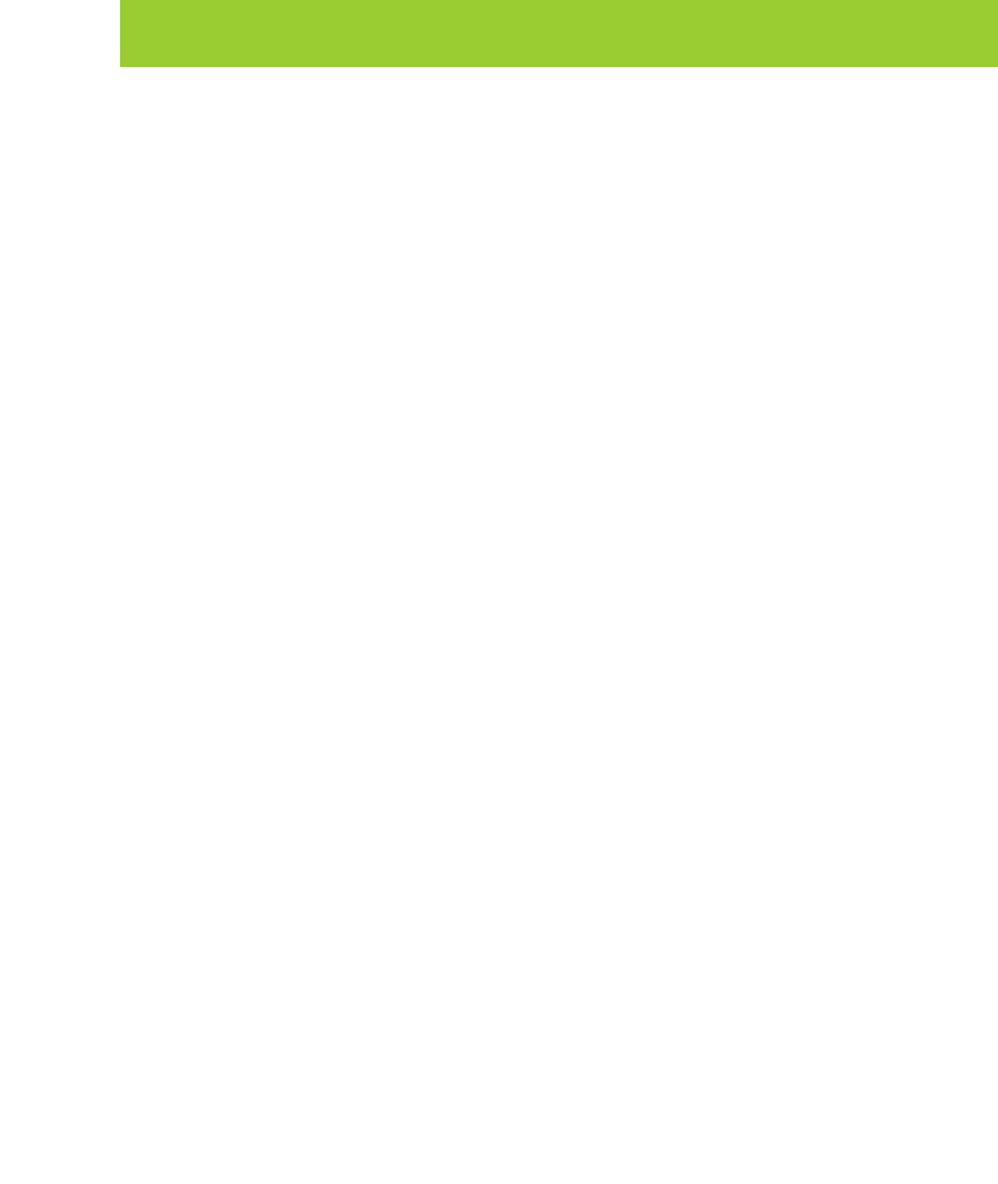
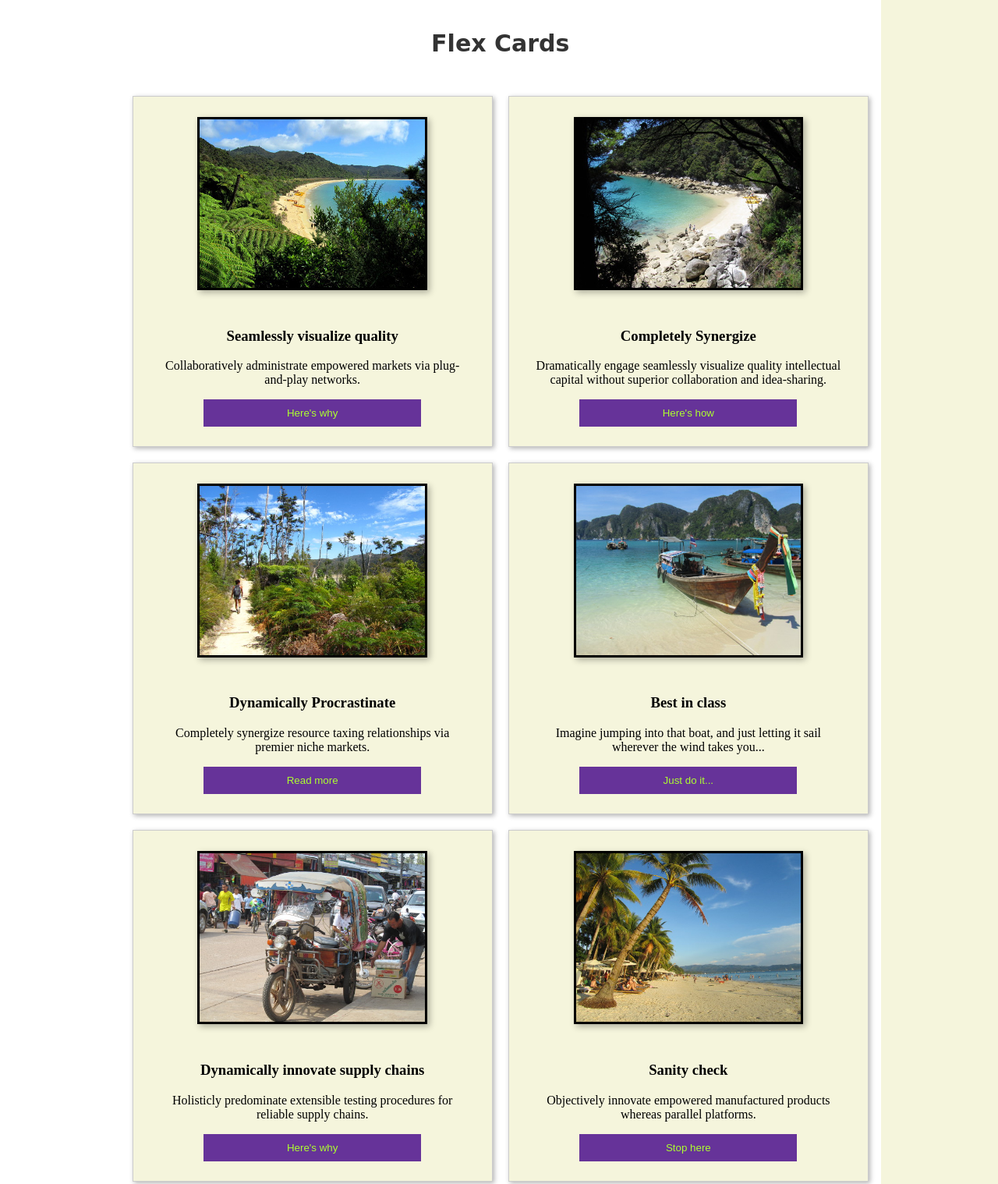
Before and after one commit to OmTamrakar914/Frontend-Basic-Project, a plain HTML site: page index.html in a window 1280 px wide. Shown: the part 1060-2578 px from the top of the page at 78% size. Before the commit the page ends 1146 px from the top, so only its background shows below. Drawn offline with Linux system fonts and the light colour scheme.

Commit message:
[Om] Add. created flex cards

```diff
--- a/index.html
+++ b/index.html
@@ -6,6 +6,7 @@
     <meta name="viewport" content="width=device-width, initial-scale=1.0">
     <title>Bridgelabz</title>
     <link rel="stylesheet" href="style.css">
+    <link rel="icon" href="assets/fav.png" type="image/png" />
 </head>
 
 <body>
@@ -14,8 +15,6 @@
     <nav class="col-1">
         <h2>Navigation</h2>
     </nav>
-
-
 
     <div class="col-2">
 
@@ -26,7 +25,8 @@
 
         <main class="content">
             <article>
-                <h2>Photo Gallery</h2>
+
+                <h2 class="section-title">Photo Gallery</h2>
                 <section class="cards">
                     <img src="assets/assets/gellerypic1.jpg" alt="Sample photo">
                     <img src="assets/assets/gellerypic2.jpg" alt="Sample photo">
@@ -38,6 +38,69 @@
                     <img src="assets/assets/gellerypic5.jpg" alt="Sample photo">
                     <img src="assets/assets/gellerypic9.jpg" alt="Sample photo">
                 </section>
+
+
+                <h2 class="section-title">Flex Cards</h2>
+                <section class="cards" id="flex-card">
+                    <div class="flex-container">
+                        <article class="card">
+                            <img src="assets/assets/gellerypic1.jpg" alt="Sample photo">
+                            <div class="text">
+                                <h3>Seamlessly visualize quality</h3>
+                                <p>Collaboratively administrate empowered markets via plug-and-play networks.</p>
+                                <button>Here's why</button>
+                            </div>
+                        </article>
+
+                        <article class="card">
+                            <img src="assets/assets/gellerypic2.jpg" alt="Sample photo">
+                            <div class="text">
+                                <h3>Completely Synergize</h3>
+                                <p>Dramatically engage seamlessly visualize quality intellectual capital without
+                                    superior collaboration and idea-sharing.</p>
+                                <button>Here's how</button>
+                            </div>
+                        </article>
+
+                        <article class="card">
+                            <img src="assets/assets/gellerypic3.jpg" alt="Sample photo">
+                            <div class="text">
+                                <h3>Dynamically Procrastinate</h3>
+                                <p>Completely synergize resource taxing relationships via premier niche markets.</p>
+                                <button>Read more</button>
+                            </div>
+                        </article>
+
+                        <article class="card">
+                            <img src="assets/assets/15l.jpg" alt="Sample photo">
+                            <div class="text">
+                                <h3>Best in class</h3>
+                                <p>Imagine jumping into that boat, and just letting it sail wherever the wind takes
+                                    you...</p>
+                                <button>Just do it...</button>
+                            </div>
+                        </article>
+
+                        <article class="card">
+                            <img src="assets/assets/25m.jpg" alt="Sample photo">
+                            <div class="text">
+                                <h3>Dynamically innovate supply chains</h3>
+                                <p>Holisticly predominate extensible testing procedures for reliable supply chains.</p>
+                                <button>Here's why</button>
+                            </div>
+                        </article>
+
+                        <article class="card">
+                            <img src="assets/assets/16l.jpg" alt="Sample photo">
+                            <div class="text">
+                                <h3>Sanity check</h3>
+                                <p>Objectively innovate empowered manufactured products whereas parallel platforms.</p>
+                                <button>Stop here</button>
+                            </div>
+                        </article>
+                    </div>
+                </section>
+
             </article>
             <aside>Aside</aside>
         </main>
--- a/style.css
+++ b/style.css
@@ -15,9 +15,13 @@
   display: flex;
   position: fixed;
   left: 0;
+  /* Stick to the left */
   top: 0;
+  /* Stick to the top */
   height: 100vh;
+  /* Full height */
   width: 12vw;
+  /*Adjust width as needed */
   padding: 1em;
   overflow: hidden;
 }
@@ -26,7 +30,9 @@
   display: flex;
   flex-direction: column;
   margin-left: 12vw;
+  /* Shift right to avoid overlap */
   width: calc(100% - 12vw);
+  /* Take the remaining width */
 }
 
 .content {
@@ -46,7 +52,7 @@
 
 header,
 footer {
-    background: yellowgreen;
+  background:yellowgreen;
   height: 20vh;
 }
 
@@ -62,7 +68,7 @@
   display: flex;
   flex-wrap: wrap;
   align-items: flex-start;
-    flex-direction:row;
+  flex-direction: row;
   max-height: 100%;
 }
 
@@ -72,3 +78,49 @@
   box-shadow: 3px 3px 8px 0px rgba(0, 0, 0, 0.3);
   max-width: 23vw;
 }
+
+.section-title {
+  text-align: center;
+  font-size: 30px;
+  font-weight: bold;
+  font-family: cursive;
+  color: #333;
+  margin-bottom: 20px;
+  padding: 30px;
+}
+
+.flex-container {
+  display: flex;
+  flex-wrap: wrap;
+  gap: 20px;
+  justify-content: space-around;
+}
+
+.card {
+  flex: 0 0 calc(50% - 10px);
+  border: 1px solid #ccc;
+  box-shadow: 2px 2px 6px 0px rgba(0, 0, 0, 0.3);
+  background: beige;
+  padding-bottom: 10px;
+  text-align: center;
+
+}
+
+.card .text {
+  padding: 15px;
+}
+
+.card .text > button {
+  background: rebeccapurple;
+  border: none;
+  color: greenyellow;
+  padding: 10px;
+  width: 70%;
+  cursor: pointer;
+}
+
+@media (max-width: 768px) {
+  .card {
+      flex: 0 0 100%;
+  }
+}
```
Lines whose indentation alone changed are shown as unchanged.
